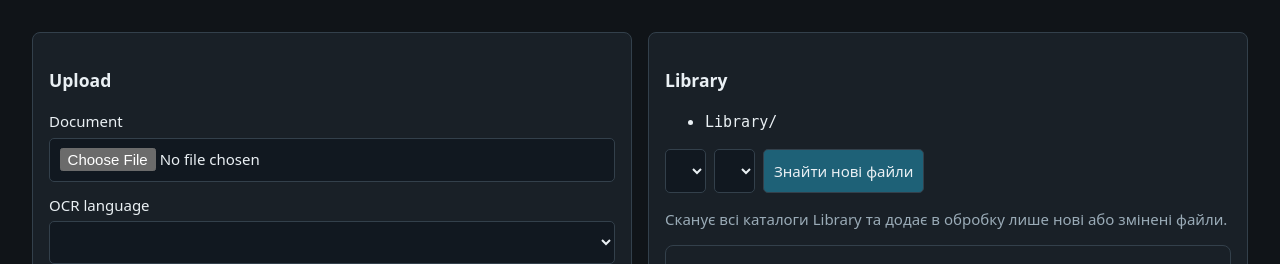
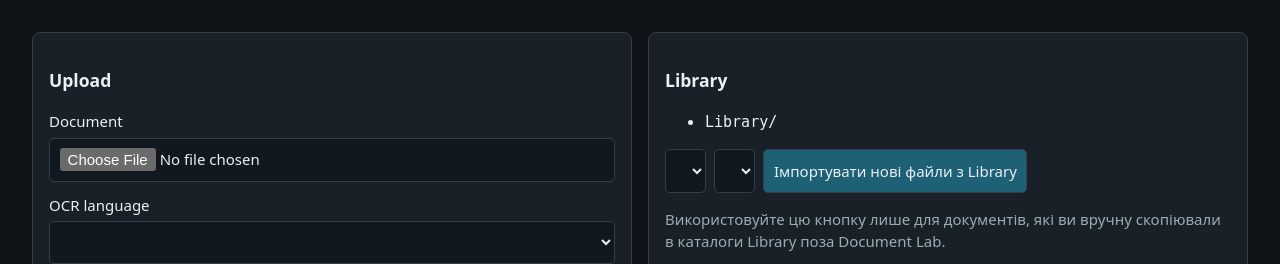
Before and after one commit to olshevskyi83/document-lab, a FastAPI app: template app/templates/index.html in a window 1280 px wide. Shown: the part 63-327 px from the top of the page. Run offline with FastAPI, Linux system fonts and the light colour scheme; the template is opened without the code that fills it, so the values that code supplies are empty; parts of the project's set-up code (start-up, migrations or seed data) failed here and were passed over.

Commit message:
Clarify Library import scan UX

```diff
--- a/app/main.py
+++ b/app/main.py
@@ -18,6 +18,7 @@ from app.models import DocumentType, TaskStatus
 from app.services.document_worker import Worker
 from app.services.dependencies import dependency_versions
 from app.services.intake import (
+    LibraryScanResult,
     enqueue_document,
     enqueue_new_library_documents,
     place_approved_upload,
@@ -68,6 +69,15 @@ app.mount("/static", StaticFiles(directory=BASE_DIR / "static"), name="static")
 def redirect(message: str = "", error: str = "") -> RedirectResponse:
     query = f"?{urlencode({'message': message})}" if message else f"?{urlencode({'error': error})}" if error else ""
     return RedirectResponse(f"/{query}", status_code=303)
+
+
+def library_scan_message(result: LibraryScanResult) -> str:
+    if result.new > 0:
+        message = f"Імпортовано нових файлів: {result.new}"
+        return f"{message}. Помилок імпорту: {result.failed}" if result.failed else message
+    if result.failed == 0:
+        return "Нових файлів у Library не знайдено."
+    return f"Нових файлів не імпортовано. Помилок імпорту: {result.failed}"
 
 
 @app.get("/health")
@@ -135,9 +145,13 @@ def scan_library(ocr_languages: str = Form("auto"), content_type: str = Form("au
         content_type=content_type,
         ocr_languages=ocr_languages,
     )
-    return redirect(
-        message=f"Library scan: {result.new} new, {result.already_known} already known, {result.failed} failed"
+    logging.getLogger(__name__).info(
+        "Library import scan: new=%s skipped_known=%s failed=%s",
+        result.new,
+        result.already_known,
+        result.failed,
     )
+    return redirect(message=library_scan_message(result))
 
 
 @app.post("/library/catalogs")
--- a/app/templates/index.html
+++ b/app/templates/index.html
@@ -23,9 +23,9 @@
     <form action="/library/scan" method="post" class="inline">
       <select name="ocr_languages">{% for key in ocr_options %}<option value="{{ key }}">{{ key }}</option>{% endfor %}</select>
       <select name="content_type">{% for item in document_types %}<option value="{{ item.value }}">{{ item.value }}</option>{% endfor %}</select>
-      <button>Знайти нові файли</button>
+      <button>Імпортувати нові файли з Library</button>
     </form>
-    <p class="muted">Сканує всі каталоги Library та додає в обробку лише нові або змінені файли.</p>
+    <p class="muted">Використовуйте цю кнопку лише для документів, які ви вручну скопіювали в каталоги Library поза Document Lab.</p>
     <details><summary>Manage catalogs</summary>
       <form action="/library/catalogs" method="post" class="inline"><input name="path" placeholder="Biology/Mycology" required><button>Create</button></form>
       <form action="/library/catalogs/rename" method="post" class="inline"><input name="path" placeholder="Existing/path" required><input name="new_name" placeholder="New name" required><button>Rename</button></form>
```
Also changed, not shown: tests/test_scan.py (+60 -1 lines), README.md.
